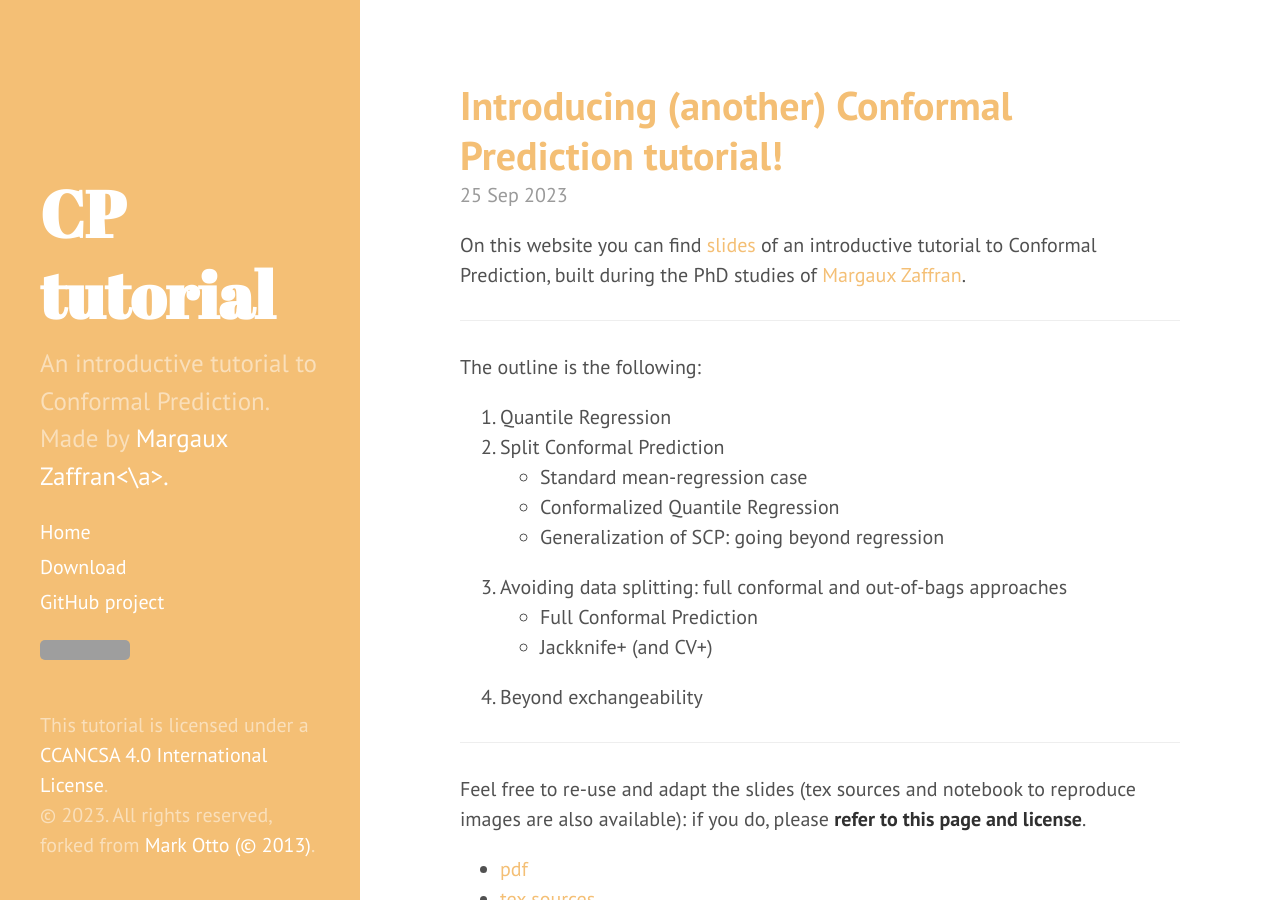
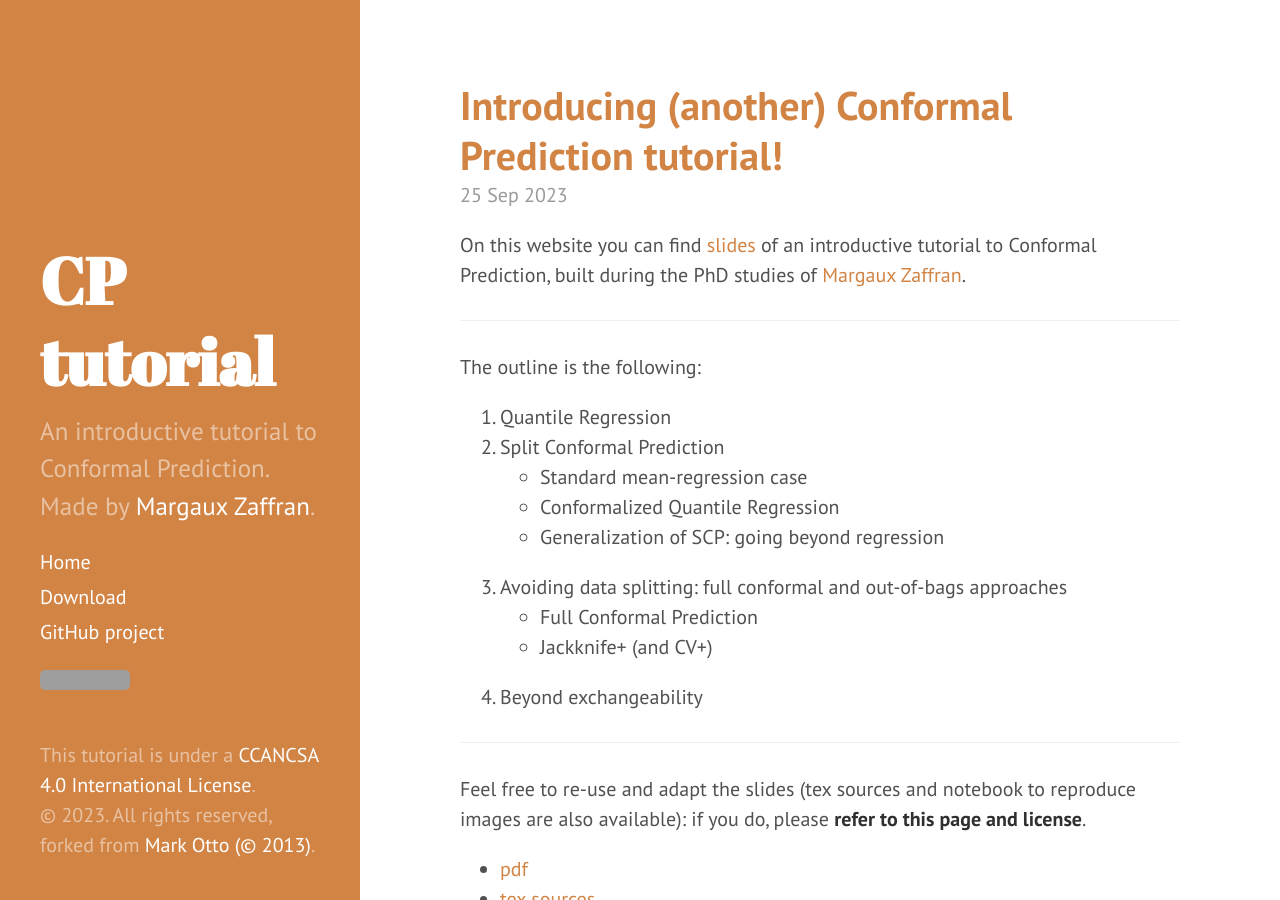
Before and after one commit to conformalpredictionintro/conformalpredictionintro.github.io, a Jekyll site: the page built from index.html, in a window 1280 px wide and 900 px high. Built offline with Jekyll 4.4.1, drawn with Linux system fonts in a browser that asks for light colours; Markdown is read by kramdown in place of the engine named in the settings; the list of posts is cut into pages by our own code; grey boxes are pictures that could not be loaded.

Commit message:
slides + minor

```diff
--- a/_config.yml
+++ b/_config.yml
@@ -8,7 +8,7 @@
 # Setup
 title:            CP tutorial
 tagline:          'A(nother) CP tutorial'
-description:      'An introductive tutorial to Conformal Prediction. Made by <a href="https://mzaffran.github.io" target="_blank">Margaux Zaffran<\a>.'
+description:      'An introductive tutorial to Conformal Prediction. Made by <a href="https://mzaffran.github.io" target="_blank">Margaux Zaffran</a>.'
 url:              https://conformalpredictionintro.github.io
 baseurl:          /
 
--- a/_includes/sidebar.html
+++ b/_includes/sidebar.html
@@ -30,7 +30,7 @@
       <a class="sidebar-nav-item" href="{{ site.github.repo }}">GitHub project</a>
     </nav>
 
-    <a rel="license" href="http://creativecommons.org/licenses/by-nc-sa/4.0/"><img alt="Creative Commons License" style="display:block" src="https://i.creativecommons.org/l/by-nc-sa/4.0/88x31.png" /></a><br />This tutorial is licensed under a <a rel="license" href="http://creativecommons.org/licenses/by-nc-sa/4.0/">CCANCSA 4.0 International License</a>.
+    <a rel="license" href="http://creativecommons.org/licenses/by-nc-sa/4.0/"><img alt="Creative Commons License" style="display:block" src="https://i.creativecommons.org/l/by-nc-sa/4.0/88x31.png" /></a><br />This tutorial is under a <a rel="license" href="http://creativecommons.org/licenses/by-nc-sa/4.0/">CCANCSA 4.0 International License</a>.
     <p>&copy; {{ site.time | date: '%Y' }}. All rights reserved, forked from <a rel="license" href="https://github.com/poole/hyde#license">Mark Otto (&copy; 2013)</a>.</p>
   </div>
 </div>
--- a/_layouts/default.html
+++ b/_layouts/default.html
@@ -3,7 +3,7 @@
 
   {% include head.html %}
 
-  <body class="theme-base-0a">
+  <body class="theme-base-09">
 
     {% include sidebar.html %}
 
```
Also changed, not shown: 1 other file.
